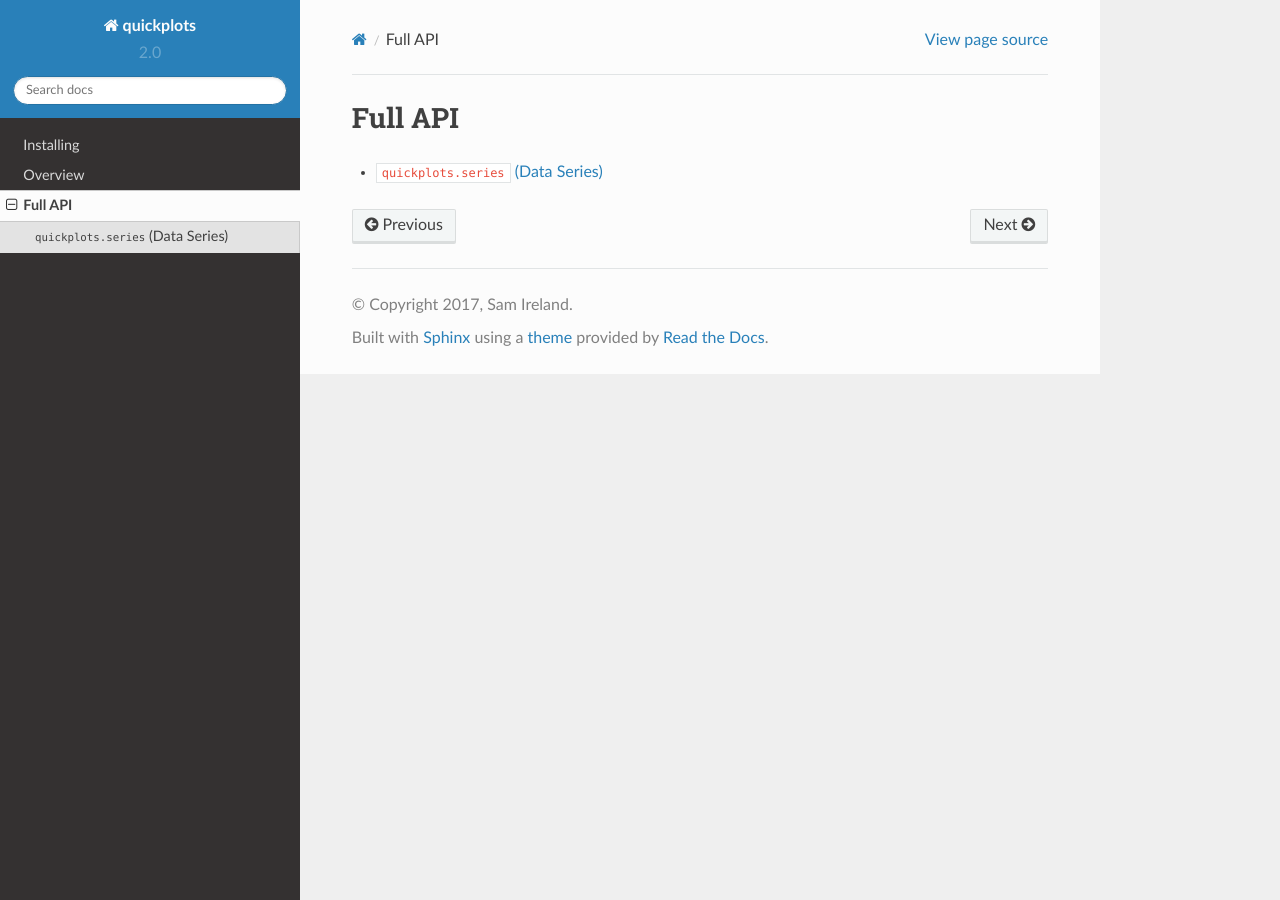
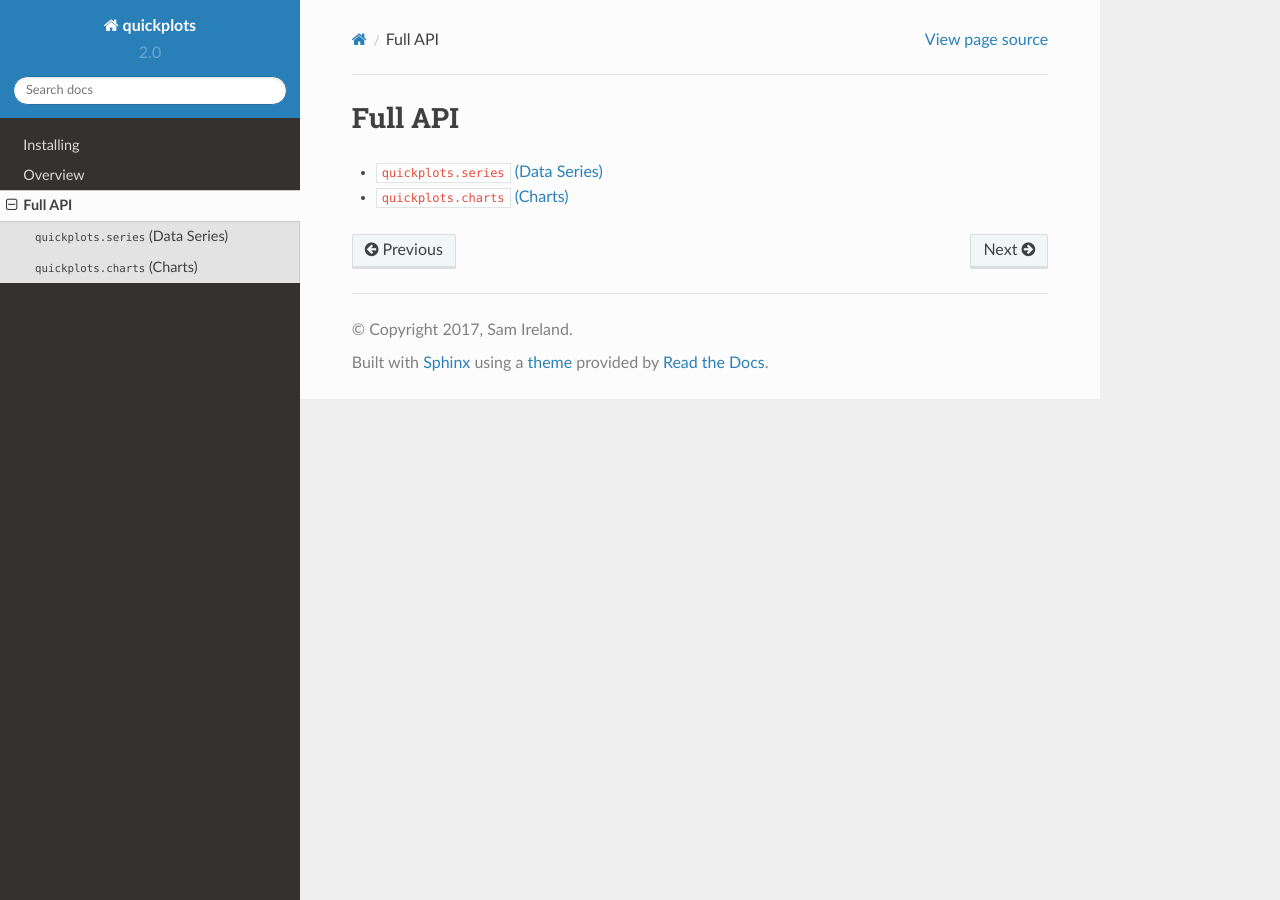
Before and after one commit to samirelanduk/quickplots, a Sphinx documentation site: the page built from docs/source/api.rst, in a window 1280 px wide. Built offline with Sphinx 7.4.7 and the Read the Docs theme 2.0.0, drawn with Linux system fonts in a browser that asks for light colours; formulas are drawn with MathJax 3.

Commit message:
Start charts api docs

```diff
--- a/docs/source/api.rst
+++ b/docs/source/api.rst
@@ -3,3 +3,4 @@ Full API
 
 .. toctree ::
     api/series
+    api/charts
--- /dev/null
+++ b/docs/source/api/charts.rst
@@ -0,0 +1,6 @@
+``quickplots.charts`` (Charts)
+~~~~~~~~~~~~~~~~~~~~~~~~~~~~~~~~~~~
+
+.. automodule:: quickplots.charts
+    :members:
+    :inherited-members:
```
